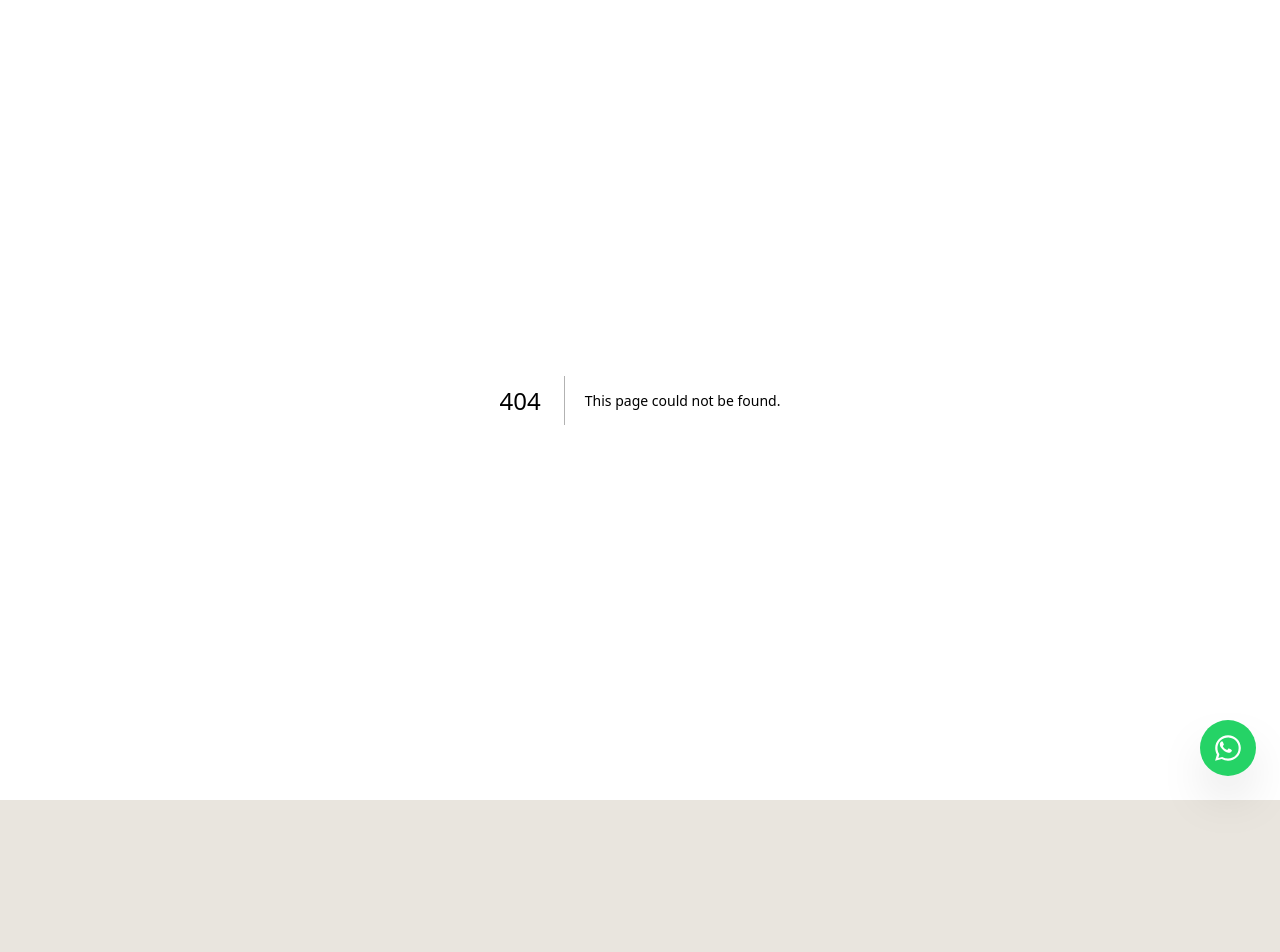
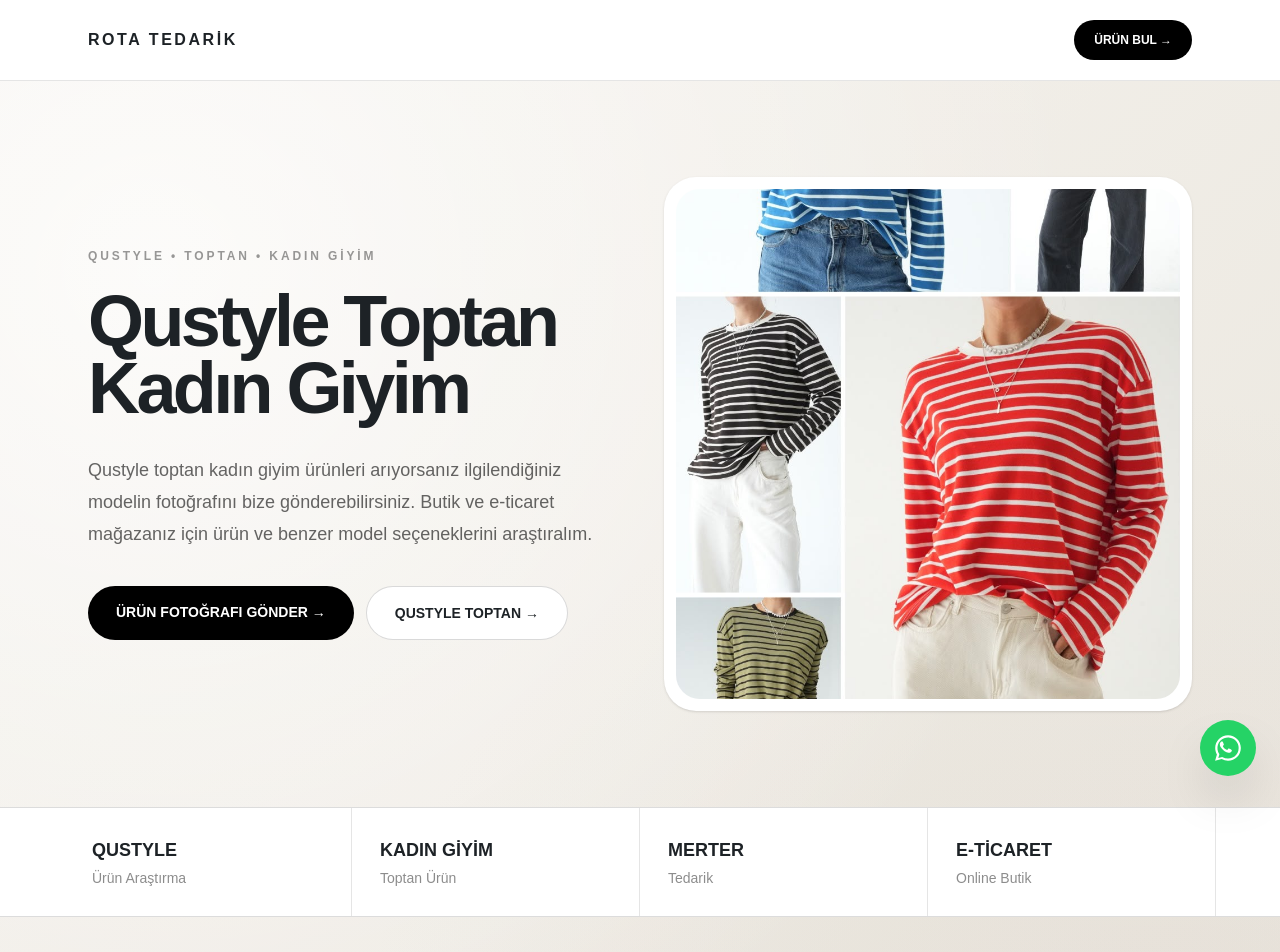
Before and after one commit to sudesolmaz1412/merternedarik, a Next.js app: page /blog/qustyle-toptan-kadin-giyim in a window 1280 px wide. Before the commit this address had no page. Shown: the top 952 px of the page. Before the commit the page ends 800 px from the top, so only its background shows below. Built offline with nearby package versions, Linux system fonts and the light colour scheme.

Commit message:
Qustylse routes renamed to Qustyle

```diff
--- a/app/blog/qustylse-toptan-elbise/page.tsx
+++ b/app/blog/qustyle-toptan-elbise/page.tsx
@@ -2,17 +2,17 @@
 import Link from "next/link";
 
 export const metadata: Metadata = {
-  title: "Qustylse Toptan Elbise | Merter Kadın Giyim Tedarik",
+  title: "Qustyle Toptan Elbise | Merter Kadın Giyim Tedarik",
   description:
-    "Qustylse toptan elbise arayan butik ve e-ticaret mağazaları için kadın elbise ürün araştırması. Model fotoğrafını gönderin, Merter'den araştıralım.",
+    "Qustyle toptan elbise arayan butik ve e-ticaret mağazaları için kadın elbise ürün araştırması. Model fotoğrafını gönderin, Merter'den araştıralım.",
   alternates: {
     canonical:
-      "https://www.merterdentedarik.com/blog/qustylse-toptan-elbise",
+      "https://www.merterdentedarik.com/blog/qustyle-toptan-elbise",
   },
 };
 
 const whatsapp =
-  "https://wa.me/905324975361?text=Merhaba%2C%20Qustylse%20toptan%20elbise%20ar%C4%B1yorum.%20%C3%9Cr%C3%BCn%20foto%C4%9Fraf%C4%B1%20g%C3%B6ndermek%20istiyorum.";
+  "https://wa.me/905324975361?text=Merhaba%2C%20Qustyle%20toptan%20elbise%20ar%C4%B1yorum.%20%C3%9Cr%C3%BCn%20foto%C4%9Fraf%C4%B1%20g%C3%B6ndermek%20istiyorum.";
 
 export default function Page() {
   return (
@@ -39,16 +39,16 @@
         <section className="mx-auto grid max-w-6xl gap-12 px-6 py-16 md:grid-cols-2 md:items-center md:py-24">
           <div>
             <p className="text-xs font-black tracking-[.24em] text-black/40">
-              QUSTYLSE • TOPTAN • ELBİSE
+              QUSTYLE • TOPTAN • ELBİSE
             </p>
 
             <h1 className="mt-6 text-5xl font-black leading-[.93] tracking-[-.05em] md:text-7xl">
-              Qustylse
+              Qustyle
               <span className="block">Toptan Elbise</span>
             </h1>
 
             <p className="mt-8 max-w-2xl text-lg leading-8 text-black/60">
-              Qustylse toptan elbise modelleri arıyorsanız beğendiğiniz
+              Qustyle toptan elbise modelleri arıyorsanız beğendiğiniz
               ürünün fotoğrafını bize gönderin. Butik veya e-ticaret
               mağazanız için ürün ve benzer model seçeneklerini araştıralım.
             </p>
@@ -64,10 +64,10 @@
               </a>
 
               <Link
-                href="/blog/qustylse-toptan"
+                href="/blog/qustyle-toptan"
                 className="rounded-full border border-black/15 bg-white px-7 py-4 text-sm font-black"
               >
-                QUSTYLSE TOPTAN →
+                QUSTYLE TOPTAN →
               </Link>
             </div>
           </div>
@@ -75,7 +75,7 @@
           <div className="overflow-hidden rounded-[2rem] bg-white p-3 shadow-sm">
             <img
               src="/images/merterkadingiyimelbiseceket.jpeg"
-              alt="Qustylse toptan kadın elbise modelleri"
+              alt="Qustyle toptan kadın elbise modelleri"
               className="h-[520px] w-full rounded-[1.5rem] object-cover"
             />
           </div>
@@ -85,7 +85,7 @@
         <section className="border-y border-black/10 bg-white">
           <div className="mx-auto grid max-w-6xl grid-cols-2 md:grid-cols-4">
             {[
-              ["QUSTYLSE", "Ürün Araştırma"],
+              ["QUSTYLE", "Ürün Araştırma"],
               ["ELBİSE", "Kadın Giyim"],
               ["MERTER", "Toptan Tedarik"],
               ["E-TİCARET", "Online Butik"],
@@ -110,11 +110,11 @@
           </p>
 
           <h2 className="mt-4 text-4xl font-black md:text-5xl">
-            Qustylse Toptan Elbise Modelleri
+            Qustyle Toptan Elbise Modelleri
           </h2>
 
           <p className="mt-7 text-lg leading-8 text-black/65">
-            Qustylse toptan elbise arayan butik ve kadın giyim işletmeleri,
+            Qustyle toptan elbise arayan butik ve kadın giyim işletmeleri,
             ilgilendikleri ürünün görselini ileterek model bazlı araştırma
             talep edebilir. Günlük, klasik ve farklı kadın elbise
             seçenekleri ihtiyaç doğrultusunda araştırılabilir.
@@ -127,10 +127,10 @@
           </p>
 
           <Link
-            href="/blog/qustylse-toptan"
+            href="/blog/qustyle-toptan"
             className="mt-7 inline-block font-black underline underline-offset-4"
           >
-            Qustylse Toptan →
+            Qustyle Toptan →
           </Link>
         </section>
 
@@ -166,12 +166,12 @@
         {/* SEO BODY */}
         <section className="mx-auto max-w-4xl px-6 py-20">
           <h2 className="text-4xl font-black">
-            Qustylse Toptan Elbise Merter
+            Qustyle Toptan Elbise Merter
           </h2>
 
           <p className="mt-7 text-lg leading-8 text-black/65">
             Merter'den kadın giyim tedariği yapan butik ve işletmeler için
-            elbise kategorisinde ürün araştırması yapılabilir. Qustylse
+            elbise kategorisinde ürün araştırması yapılabilir. Qustyle
             elbise veya benzer bir model arıyorsanız ürün görselini
             göndererek araştırma talebi oluşturabilirsiniz.
           </p>
@@ -184,7 +184,7 @@
           </Link>
 
           <h2 className="mt-14 text-3xl font-black md:text-4xl">
-            E-Ticaret İçin Qustylse Elbise
+            E-Ticaret İçin Qustyle Elbise
           </h2>
 
           <p className="mt-6 text-lg leading-8 text-black/65">
@@ -202,7 +202,7 @@
           </Link>
 
           <h2 className="mt-14 text-3xl font-black md:text-4xl">
-            Qustylse Toptan Kadın Giyim
+            Qustyle Toptan Kadın Giyim
           </h2>
 
           <p className="mt-6 text-lg leading-8 text-black/65">
@@ -212,16 +212,16 @@
           </p>
 
           <Link
-            href="/blog/qustylse-toptan-kadin-giyim"
+            href="/blog/qustyle-toptan-kadin-giyim"
             className="mt-6 inline-block font-black underline underline-offset-4"
           >
-            Qustylse Toptan Kadın Giyim →
+            Qustyle Toptan Kadın Giyim →
           </Link>
 
           {/* CLUSTER */}
           <div className="mt-16 rounded-[2rem] border border-black/10 bg-white p-8 md:p-12">
             <p className="text-xs font-black tracking-[.2em] text-black/35">
-              QUSTYLSE TOPTAN
+              QUSTYLE TOPTAN
             </p>
 
             <h2 className="mt-4 text-3xl font-black">
@@ -230,17 +230,17 @@
 
             <div className="mt-8 grid gap-3 md:grid-cols-2">
               <Link
-                href="/blog/qustylse-toptan"
+                href="/blog/qustyle-toptan"
                 className="rounded-2xl bg-[#f5f2eb] p-5 font-black"
               >
-                Qustylse Toptan →
+                Qustyle Toptan →
               </Link>
 
               <Link
-                href="/blog/qustylse-toptan-kadin-giyim"
+                href="/blog/qustyle-toptan-kadin-giyim"
                 className="rounded-2xl bg-[#f5f2eb] p-5 font-black"
               >
-                Qustylse Toptan Kadın Giyim →
+                Qustyle Toptan Kadın Giyim →
               </Link>
 
               <Link
@@ -284,7 +284,7 @@
             </h2>
 
             <p className="mt-6 max-w-2xl text-lg leading-8 text-black/60">
-              Qustylse elbise veya benzer bir kadın giyim ürünü arıyorsanız
+              Qustyle elbise veya benzer bir kadın giyim ürünü arıyorsanız
               ürün fotoğrafını WhatsApp üzerinden iletin.
             </p>
 
@@ -307,7 +307,7 @@
           rel="noopener noreferrer"
           className="block rounded-full bg-white px-5 py-4 text-center text-sm font-black text-black"
         >
-          QUSTYLSE ELBİSE SOR →
+          QUSTYLE ELBİSE SOR →
         </a>
       </div>
     </main>
--- a/app/blog/qustylse-toptan-kadin-giyim/page.tsx
+++ b/app/blog/qustyle-toptan-kadin-giyim/page.tsx
@@ -2,17 +2,17 @@
 import Link from "next/link";
 
 export const metadata: Metadata = {
-  title: "Qustylse Toptan Kadın Giyim | Merter Tedarik",
+  title: "Qustyle Toptan Kadın Giyim | Merter Tedarik",
   description:
-    "Qustylse toptan kadın giyim ürünleri arayan butik ve e-ticaret mağazaları için ürün araştırma ve Merter tedarik hizmeti. Ürün görselini gönderin.",
+    "Qustyle toptan kadın giyim ürünleri arayan butik ve e-ticaret mağazaları için ürün araştırma ve Merter tedarik hizmeti. Ürün görselini gönderin.",
   alternates: {
     canonical:
-      "https://www.merterdentedarik.com/blog/qustylse-toptan-kadin-giyim",
+      "https://www.merterdentedarik.com/blog/qustyle-toptan-kadin-giyim",
   },
 };
 
 const whatsapp =
-  "https://wa.me/905324975361?text=Merhaba%2C%20Qustylse%20toptan%20kad%C4%B1n%20giyim%20%C3%BCr%C3%BCn%C3%BC%20ar%C4%B1yorum.%20%C3%9Cr%C3%BCn%20foto%C4%9Fraf%C4%B1%20g%C3%B6ndermek%20istiyorum.";
+  "https://wa.me/905324975361?text=Merhaba%2C%20Qustyle%20toptan%20kad%C4%B1n%20giyim%20%C3%BCr%C3%BCn%C3%BC%20ar%C4%B1yorum.%20%C3%9Cr%C3%BCn%20foto%C4%9Fraf%C4%B1%20g%C3%B6ndermek%20istiyorum.";
 
 export default function Page() {
   return (
@@ -38,16 +38,16 @@
         <section className="mx-auto grid max-w-6xl gap-12 px-6 py-16 md:grid-cols-2 md:items-center md:py-24">
           <div>
             <p className="text-xs font-black tracking-[.24em] text-black/40">
-              QUSTYLSE • TOPTAN • KADIN GİYİM
+              QUSTYLE • TOPTAN • KADIN GİYİM
             </p>
 
             <h1 className="mt-6 text-5xl font-black leading-[.93] tracking-[-.05em] md:text-7xl">
-              Qustylse Toptan
+              Qustyle Toptan
               <span className="block">Kadın Giyim</span>
             </h1>
 
             <p className="mt-8 text-lg leading-8 text-black/60">
-              Qustylse toptan kadın giyim ürünleri arıyorsanız ilgilendiğiniz
+              Qustyle toptan kadın giyim ürünleri arıyorsanız ilgilendiğiniz
               modelin fotoğrafını bize gönderebilirsiniz. Butik ve e-ticaret
               mağazanız için ürün ve benzer model seçeneklerini araştıralım.
             </p>
@@ -63,10 +63,10 @@
               </a>
 
               <Link
-                href="/blog/qustylse-toptan"
+                href="/blog/qustyle-toptan"
                 className="rounded-full border border-black/15 bg-white px-7 py-4 text-sm font-black"
               >
-                QUSTYLSE TOPTAN →
+                QUSTYLE TOPTAN →
               </Link>
             </div>
           </div>
@@ -74,7 +74,7 @@
           <div className="overflow-hidden rounded-[2rem] bg-white p-3 shadow-sm">
             <img
               src="/images/toptankadingiyim.jpeg"
-              alt="Qustylse toptan kadın giyim ürünleri"
+              alt="Qustyle toptan kadın giyim ürünleri"
               className="h-[510px] w-full rounded-[1.5rem] object-cover"
             />
           </div>
@@ -83,7 +83,7 @@
         <section className="border-y border-black/10 bg-white">
           <div className="mx-auto grid max-w-6xl grid-cols-2 md:grid-cols-4">
             {[
-              ["QUSTYLSE", "Ürün Araştırma"],
+              ["QUSTYLE", "Ürün Araştırma"],
               ["KADIN GİYİM", "Toptan Ürün"],
               ["MERTER", "Tedarik"],
               ["E-TİCARET", "Online Butik"],
@@ -107,11 +107,11 @@
           </p>
 
           <h2 className="mt-4 text-4xl font-black md:text-5xl">
-            Qustylse Toptan Kadın Giyim Ürünleri
+            Qustyle Toptan Kadın Giyim Ürünleri
           </h2>
 
           <p className="mt-7 text-lg leading-8 text-black/65">
-            Qustylse kadın giyim ürünleriyle ilgilenen butik ve e-ticaret
+            Qustyle kadın giyim ürünleriyle ilgilenen butik ve e-ticaret
             işletmeleri, aradıkları modeli görsel üzerinden iletebilir.
             Elbise, pantolon, takım, ceket, triko ve farklı kadın giyim
             kategorilerinde ürün araştırması yapılabilir.
@@ -124,10 +124,10 @@
           </p>
 
           <Link
-            href="/blog/qustylse-toptan"
+            href="/blog/qustyle-toptan"
             className="mt-7 inline-block font-black underline underline-offset-4"
           >
-            Qustylse Toptan →
+            Qustyle Toptan →
           </Link>
         </section>
 
@@ -143,7 +143,7 @@
             </h2>
 
             <p className="mt-7 max-w-3xl text-lg leading-8 text-white/60">
-              Qustylse ürünü veya benzer bir kadın giyim modeli arıyorsanız
+              Qustyle ürünü veya benzer bir kadın giyim modeli arıyorsanız
               ekran görüntüsünü WhatsApp'tan gönderin. Ürün seçeneklerini
               araştırarak size dönüş yapalım.
             </p>
@@ -161,13 +161,13 @@
 
         <section className="mx-auto max-w-4xl px-6 py-20">
           <h2 className="text-4xl font-black">
-            Qustylse Toptan Merter
+            Qustyle Toptan Merter
           </h2>
 
           <p className="mt-7 text-lg leading-8 text-black/65">
             Merter kadın giyim piyasasında ürün arayan işletmeler,
             ilgilendikleri model üzerinden tedarik araştırması yapabilir.
-            Qustylse toptan ürün aramanızda ürün görselini göndererek
+            Qustyle toptan ürün aramanızda ürün görselini göndererek
             araştırma talebi oluşturabilirsiniz.
           </p>
 
@@ -179,7 +179,7 @@
           </Link>
 
           <h2 className="mt-14 text-3xl font-black md:text-4xl">
-            E-Ticaret İçin Qustylse Kadın Giyim
+            E-Ticaret İçin Qustyle Kadın Giyim
           </h2>
 
           <p className="mt-6 text-lg leading-8 text-black/65">
@@ -198,7 +198,7 @@
 
           <div className="mt-16 rounded-[2rem] border border-black/10 bg-white p-8 md:p-12">
             <p className="text-xs font-black tracking-[.2em] text-black/35">
-              QUSTYLSE TOPTAN
+              QUSTYLE TOPTAN
             </p>
 
             <h2 className="mt-4 text-3xl font-black">
@@ -207,10 +207,10 @@
 
             <div className="mt-8 grid gap-3 md:grid-cols-2">
               <Link
-                href="/blog/qustylse-toptan"
+                href="/blog/qustyle-toptan"
                 className="rounded-2xl bg-[#f5f2eb] p-5 font-black"
               >
-                Qustylse Toptan →
+                Qustyle Toptan →
               </Link>
 
               <Link
@@ -242,7 +242,7 @@
             </p>
 
             <h2 className="mt-4 text-3xl font-black md:text-5xl">
-              Qustylse ürünü arıyorsanız görselini gönderin.
+              Qustyle ürünü arıyorsanız görselini gönderin.
             </h2>
 
             <p className="mt-6 max-w-2xl text-lg leading-8 text-black/60">
@@ -270,7 +270,7 @@
           rel="noopener noreferrer"
           className="block rounded-full bg-white px-5 py-4 text-center text-sm font-black text-black"
         >
-          QUSTYLSE TOPTAN ÜRÜN SOR →
+          QUSTYLE TOPTAN ÜRÜN SOR →
         </a>
       </div>
     </main>
```
